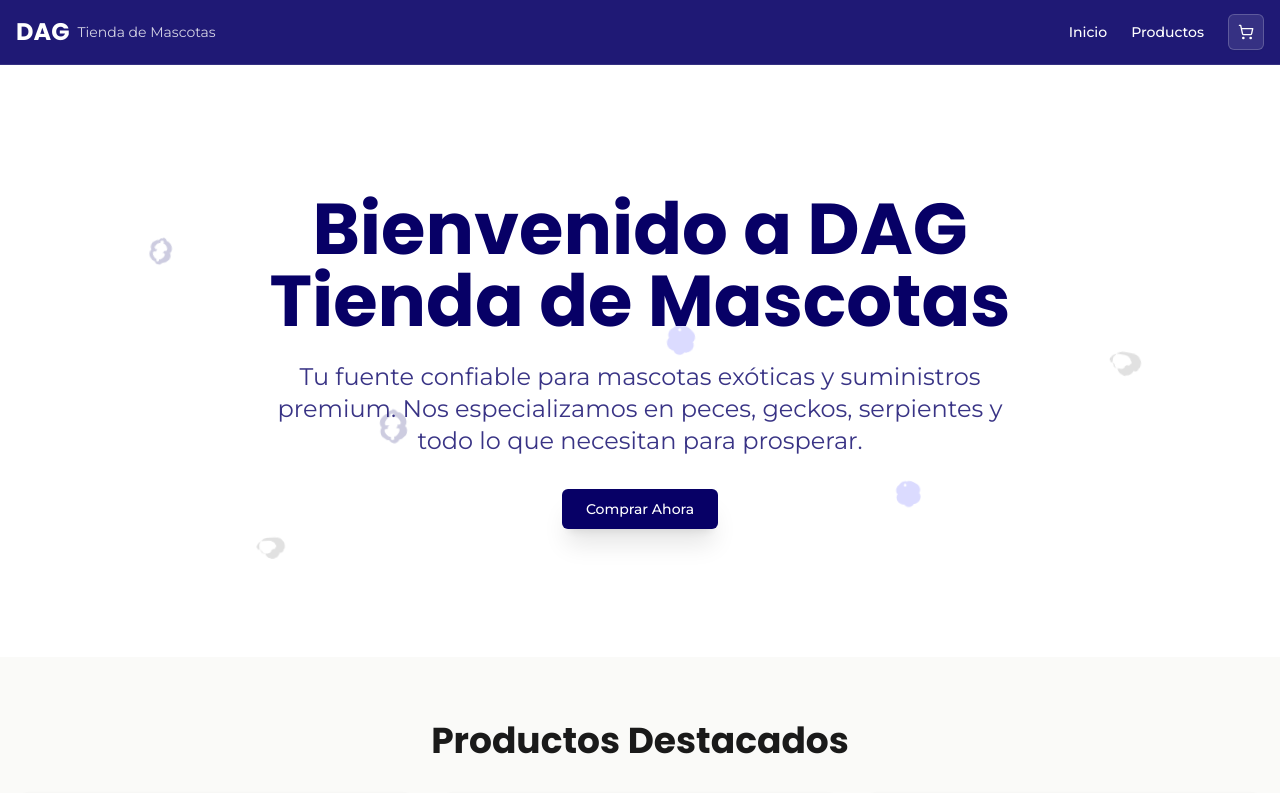
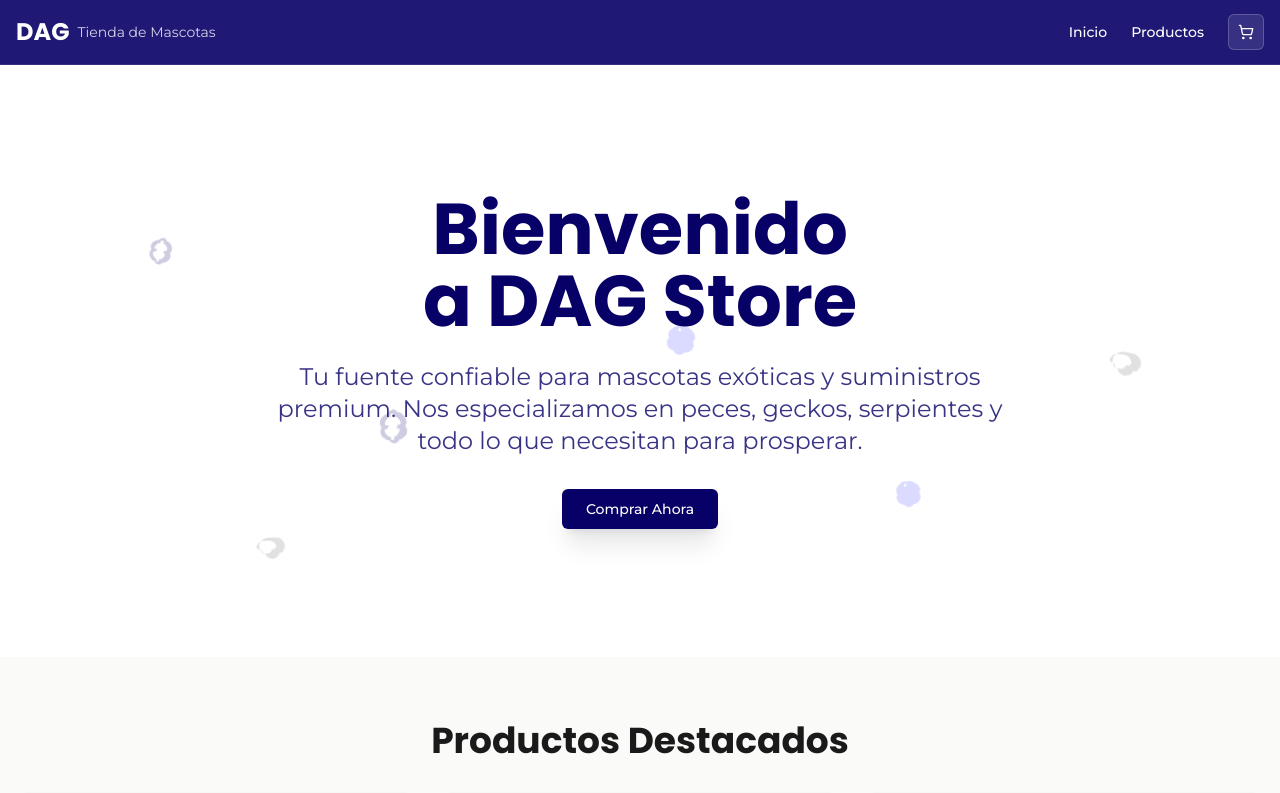
Before and after one commit to SRGmau2030/dag-store, a Next.js app: page / in a window 1280 px wide. Shown: the top 793 px of the page. Built offline with nearby package versions, Linux system fonts and the light colour scheme.

Commit message:
Cambio del titulo de la pagina a DAG Store

```diff
--- a/app/page.tsx
+++ b/app/page.tsx
@@ -58,7 +58,7 @@ export default function HomePage() {
 
         <div className="container mx-auto text-center max-w-3xl relative z-10">
           <h1 className="text-4xl sm:text-5xl md:text-6xl lg:text-7xl font-serif font-bold mb-6 text-balance text-primary">
-            Bienvenido a DAG Tienda de Mascotas
+            Bienvenido a DAG Store
           </h1>
           <p className="text-lg sm:text-xl md:text-2xl text-primary/80 mb-8 text-pretty">
             Tu fuente confiable para mascotas exóticas y suministros premium. Nos especializamos en peces, geckos,
```
